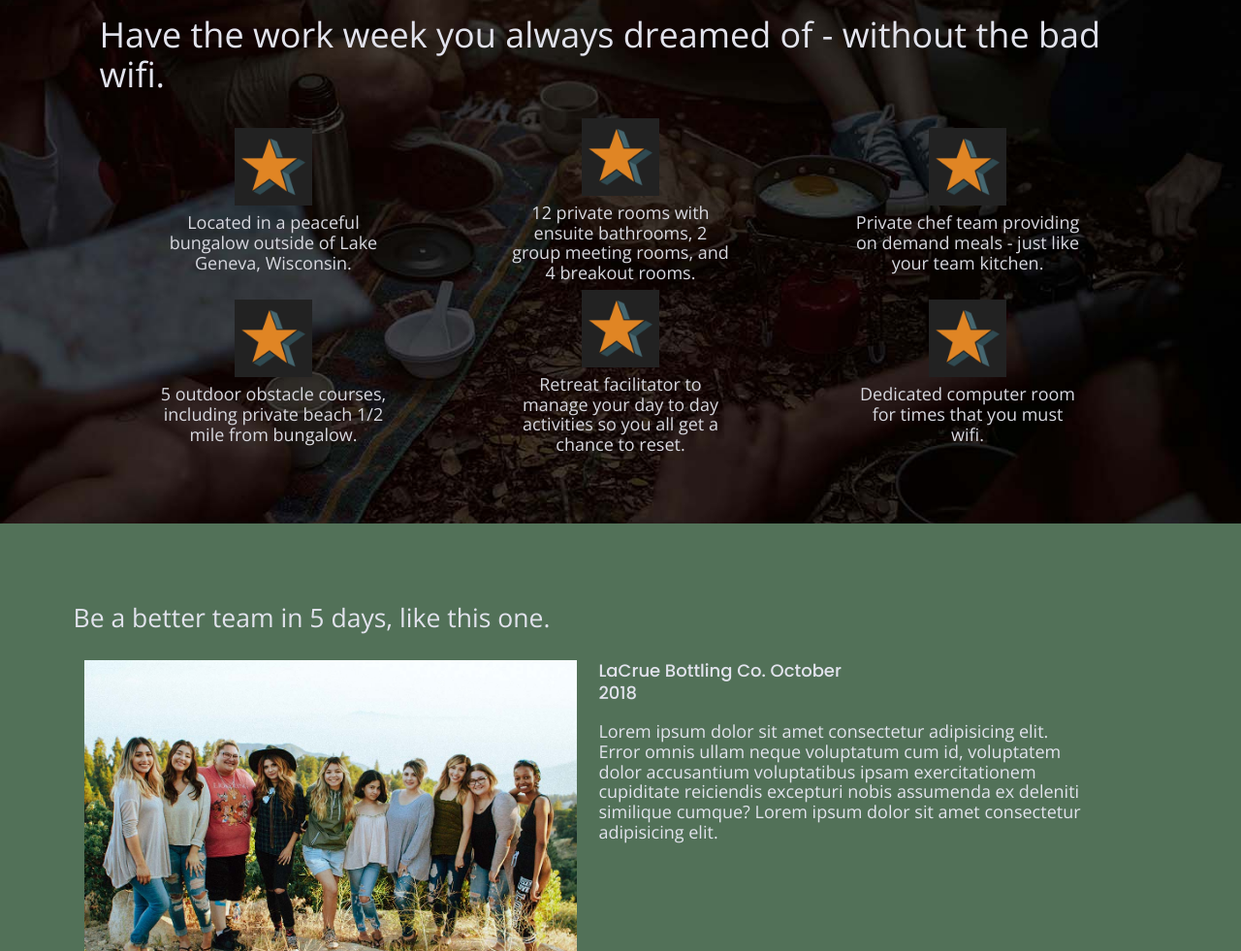
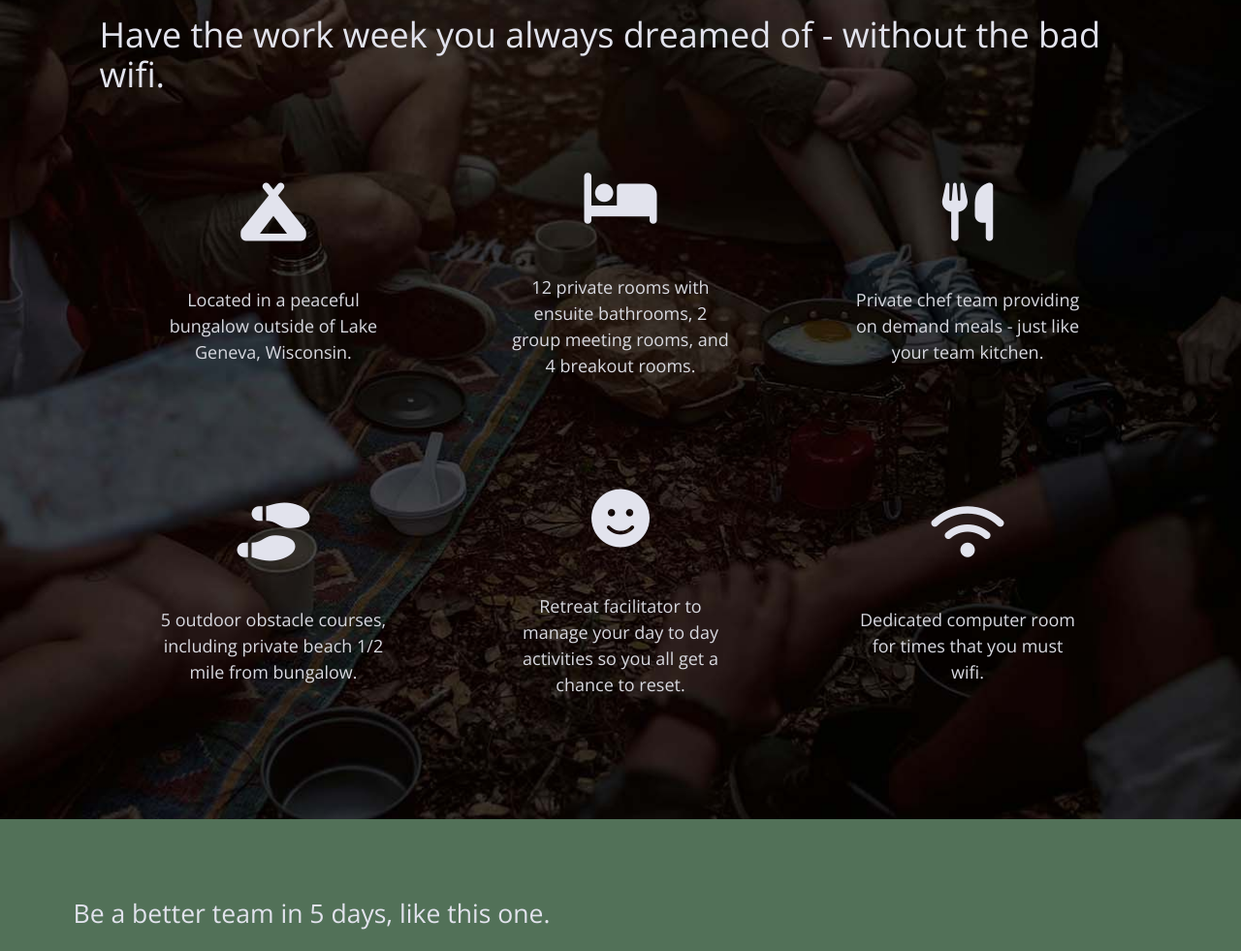
Before and after one commit to nolazelaya/coding-responsive-websites, a website built with Parcel: page 206-unplugged/index.html in a window 1280 px wide. Shown: the part 1083-2064 px from the top of the page at 97% size. Built offline with nearby package versions, Linux system fonts and the light colour scheme.

Commit message:
Added icon font styles

```diff
--- a/206-unplugged/css/main.css
+++ b/206-unplugged/css/main.css
@@ -331,7 +331,7 @@ article {
   align-items: center;
   flex-flow: row wrap;
   margin:0;
-  padding: 25% 0;
+
   text-align: center;
   font-size:0.875em;
   color: #d8d9e0;
@@ -347,11 +347,13 @@ article {
   max-width: 200px;
   height: auto;
   align-items: center;
+  padding: 15% 0;
 }
 
-.fontawesome-icon img{
-  max-width: 80px;
-  height: auto;
+.features i {
+	font-size: 3.75em;
+  margin-bottom: 40px;
+  color: #e2e3ed;
 }
 /* -----------------------  Base Reviews Style ----------------------- */
 
@@ -652,10 +654,12 @@ input[type=button] {
     .fontawesome-icon {
       min-width: 50%;
       max-width: 50%;
+      padding: 5% 0;
     }
     .features-item-description {
       max-width: 65%;
       padding: 2% 0;
+      line-height: 1.5em;
     }
 
     /*  =============  Tablet Reviews Styles   =============  */
@@ -743,6 +747,7 @@ input[type=button] {
     .fontawesome-icon {
       min-width: 33.3%;
       max-width: 33.3%;
+      padding:5% 0;
     }
     .features-item-description {
       font-size:1.125em;
--- a/206-unplugged/index.html
+++ b/206-unplugged/index.html
@@ -18,7 +18,9 @@
 
   <link rel="stylesheet" href="css/normalize.css">
   <link rel="stylesheet" href="css/main.css">
-<!-- Google Fonts -->
+  <!------------------ Icon Fonts (fontawesome.com) ------------------>
+  <script src="https://kit.fontawesome.com/cd2c08ad81.js" crossorigin="anonymous"></script>
+<!------------------ Google Fonts ------------------>
   <link rel="preconnect" href="https://fonts.googleapis.com">
   <link rel="preconnect" href="https://fonts.gstatic.com" crossorigin>
   <link href="https://fonts.googleapis.com/css2?family=Open+Sans:wght@300;400;700&family=Poppins:ital,wght@0,100;0,200;0,300;0,400;0,500;0,600;0,700;0,800;0,900;1,100;1,200;1,300;1,400;1,500;1,600;1,700;1,800;1,900&display=swap" rel="stylesheet">
@@ -74,27 +76,27 @@
         <article>
           <h1>Have the work week you always dreamed of - without the bad wifi.</h1>
           <div class="fontawesome-icon">
-            <img src="icon.png" alt="icon"/>
+            <i class="fas fa-campground"></i>
             <p class="features-item-description">Located in a peaceful bungalow outside of Lake Geneva, Wisconsin.</p>
           </div>
           <div class="fontawesome-icon">
-            <img src="icon.png" alt="icon"/>
+            <i class="fas fa-bed"></i>
             <p class="features-item-description">12 private rooms with ensuite bathrooms, 2 group meeting rooms, and 4 breakout rooms.</p>
           </div>
           <div class="fontawesome-icon">
-            <img src="icon.png" alt="icon"/>
+            <i class="fas fa-utensils"></i>
             <p class="features-item-description">Private chef team providing on demand meals - just like your team kitchen.</p>
           </div>
           <div class="fontawesome-icon">
-            <img src="icon.png" alt="icon"/>
+            <i class="fas fa-shoe-prints"></i>
             <p class="features-item-description">5 outdoor obstacle courses, including private beach 1/2 mile from bungalow.</p>
           </div>
           <div class="fontawesome-icon">
-            <img src="icon.png" alt="icon"/>
+            <i class="fas fa-smile"></i>
              <p class="features-item-description">Retreat facilitator to manage your day to day activities so you all get a chance to reset.</p>
             </div>
           <div class="fontawesome-icon">
-            <img src="icon.png" alt="icon"/>
+            <i class="fas fa-wifi"></i>
             <p class="features-item-description">Dedicated computer room for times that you must wifi.</p>
           </div>
         </article>
```
